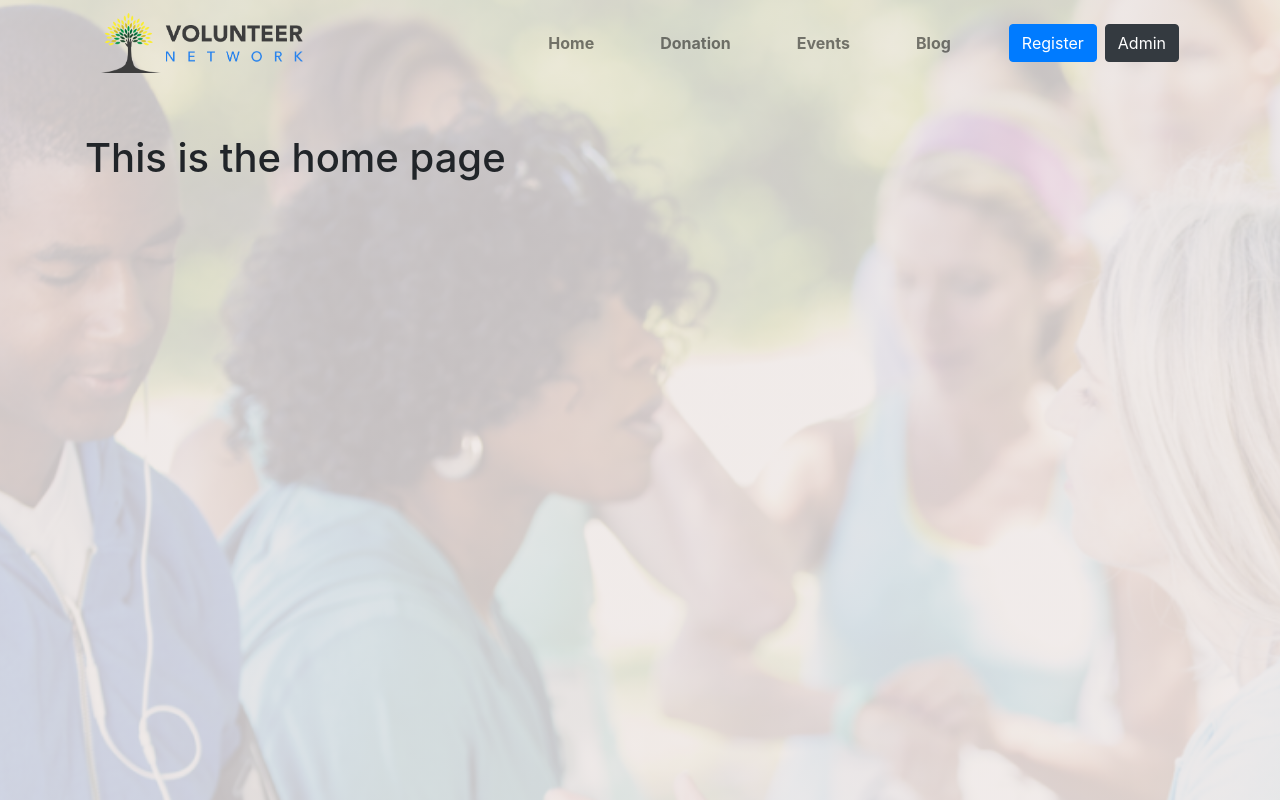
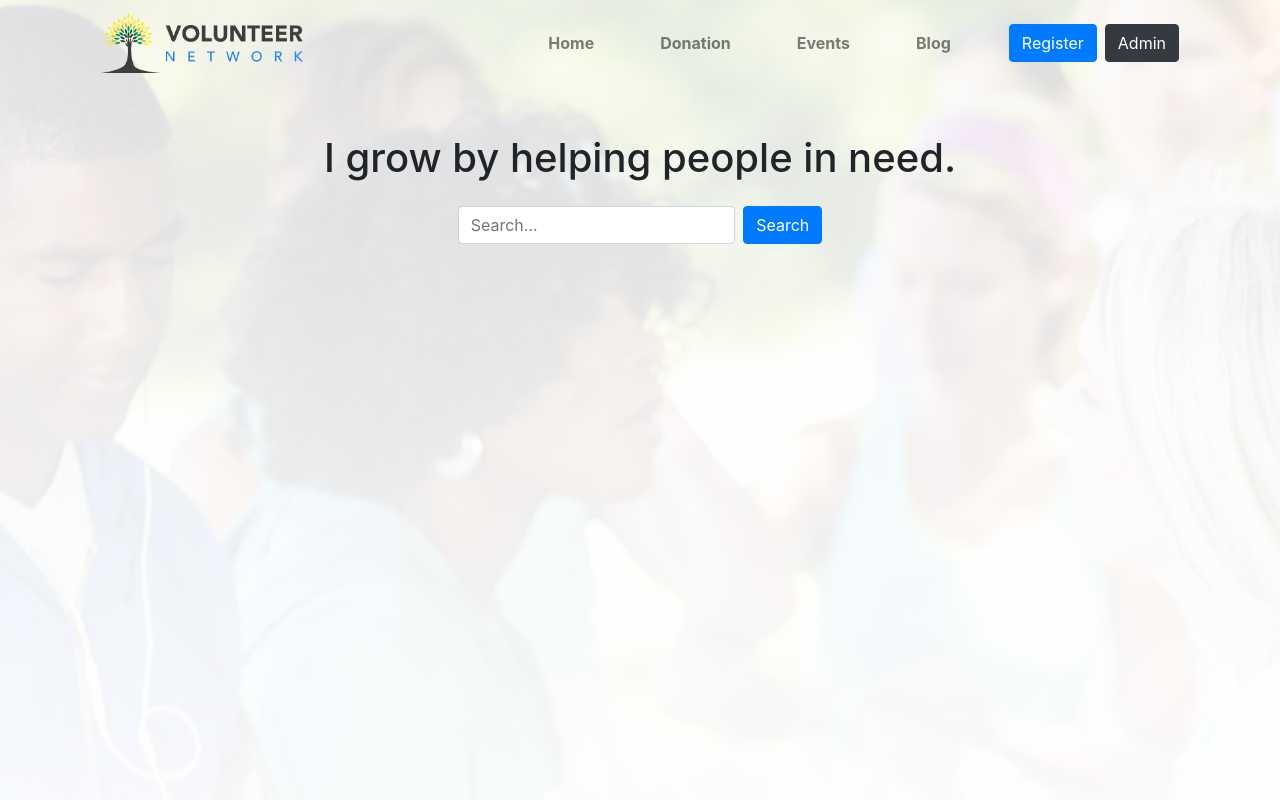
Before and after one commit to loupdemon/volunteer-network-client-website, a React (Create React App) app: page / in a window 1280 px wide. Built offline with nearby package versions, Linux system fonts and the light colour scheme.

Commit message:
home header done

```diff
--- a/src/components/Home/Home.css
+++ b/src/components/Home/Home.css
@@ -1,7 +1,7 @@
 
 
 main{
-    background: linear-gradient(rgba(238, 232, 232, 0.815), rgba(238, 232, 232, 0.815)), url('../../images/home-header-bg.png');
+    background: linear-gradient(rgba(255, 255, 255, 0.842), rgba(255, 255, 255, 0.959)), url('../../images/home-header-bg.png');
     /* background: url('../../images/home-header-bg.png'); */
     height: 100vh;
     background-size: cover;
--- a/src/components/Home/Home.js
+++ b/src/components/Home/Home.js
@@ -7,8 +7,15 @@ const Home = () => {
 
         <main>
             <Header></Header>
-            <div className="container mt-5">
-                <h1>This is the home page</h1>
+            <div className="container mt-5 text-center">
+                <h1>I grow by helping people in need.</h1>
+
+                {/* <nav class="navbar navbar-light bg-light"> */}
+                <form class="form-inline d-flex justify-content-center mt-4">
+                    <input class="form-control mr-sm-2 w-25" type="search" placeholder="Search..." aria-label="Search" />
+                    <button class="btn btn-primary my-2 my-sm-0" type="submit">Search</button>
+                </form>
+                {/* </nav> */}
             </div>
 
         </main>
```
